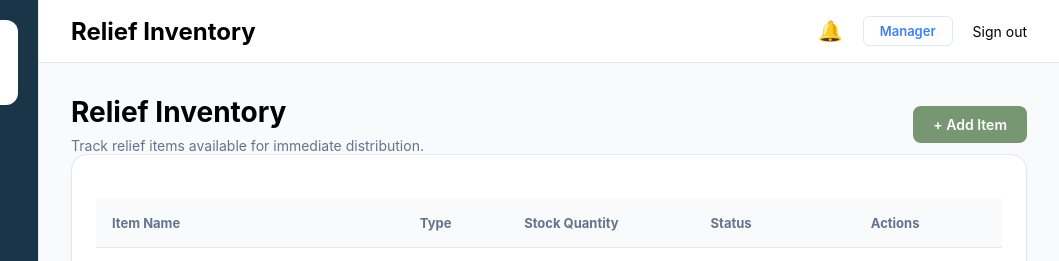
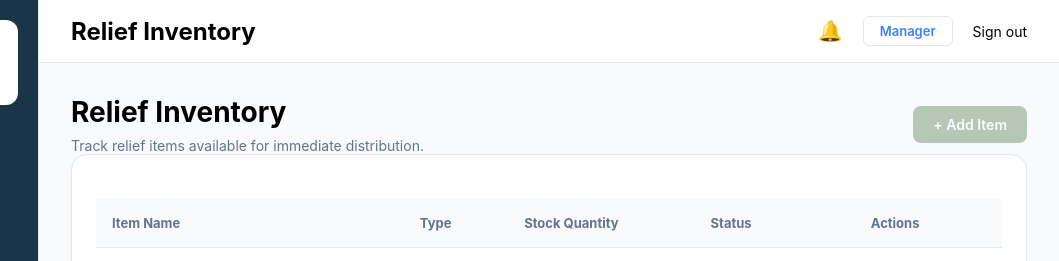
Before and after one commit to k-mohan-cts/Disaster_Relief_Frontent_Prototype, a plain HTML site: page ProgramManager/inventory-page.html in a window 1280 px wide. Shown: the top 261 px of the page, 221-1280 px from the left. Drawn offline with Linux system fonts and the light colour scheme.

Commit message:
disable add item button for program manager

```diff
--- a/ProgramManager/inventory-page.html
+++ b/ProgramManager/inventory-page.html
@@ -41,7 +41,7 @@
                     <h1>Relief Inventory</h1>
                     <p class="small-note">Track relief items available for immediate distribution.</p>
                 </div>
-                <a class="btn-green button-link" href="add-inventory.html" disabled>+ Add Item</a>
+                <a class="btn-green button-link" href="add-inventory.html" style="pointer-events: none; opacity: 0.5;">+ Add Item</a>
             </div>
 
             <div class="card">
```
